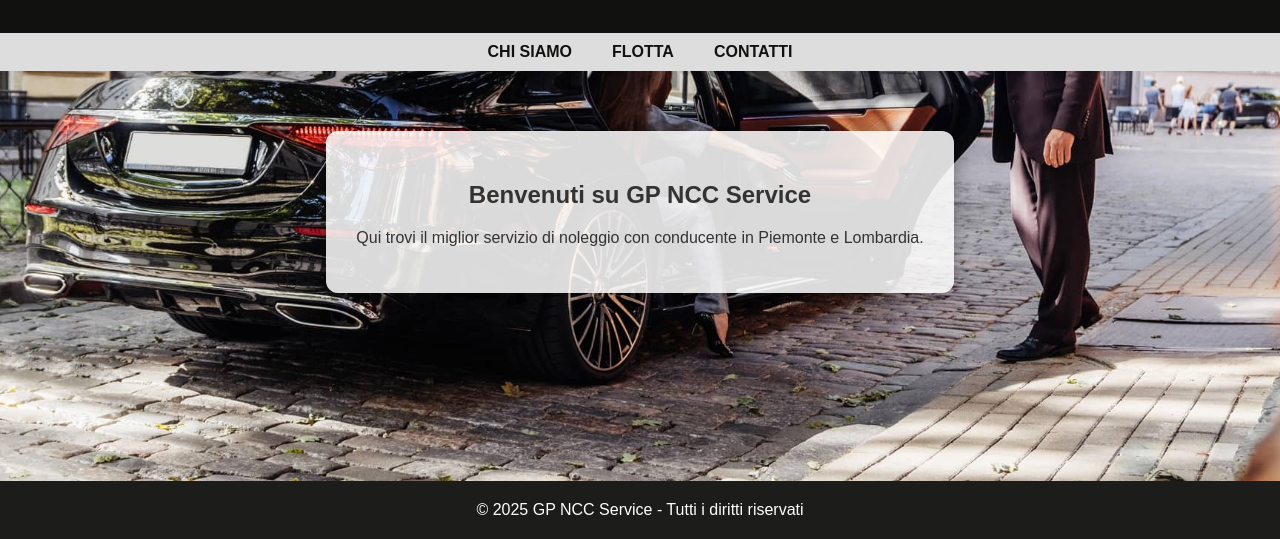
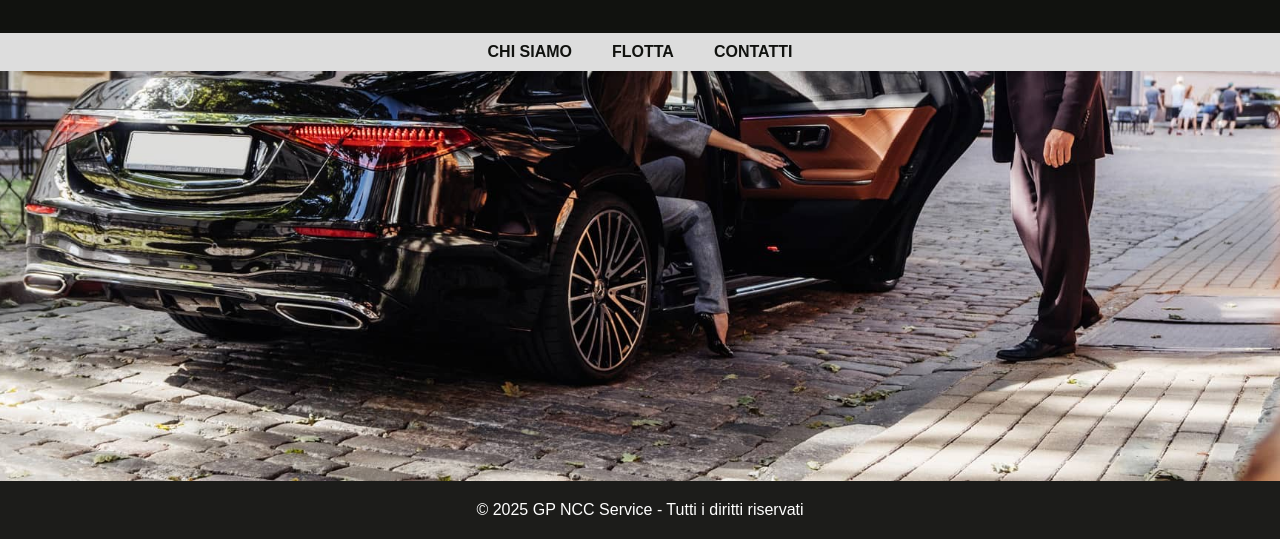
Before and after one commit to GPncc/nccservice, a plain HTML site: page index.html in a window 1280 px wide. Shown: the part 261-800 px from the top of the page. Drawn offline with Linux system fonts and the light colour scheme.

Commit message:
Update index.html

```diff
--- a/index.html
+++ b/index.html
@@ -19,10 +19,7 @@
   </ul>
 </nav>
 <section>
-  <div class="home-box">
-    <h1>Benvenuti su GP NCC Service</h1>
-    <p>Qui trovi il miglior servizio di noleggio con conducente in Piemonte e Lombardia.</p>
-  </div>
+
 </section>
 <footer>
   &copy; 2025 GP NCC Service - Tutti i diritti riservati
```
